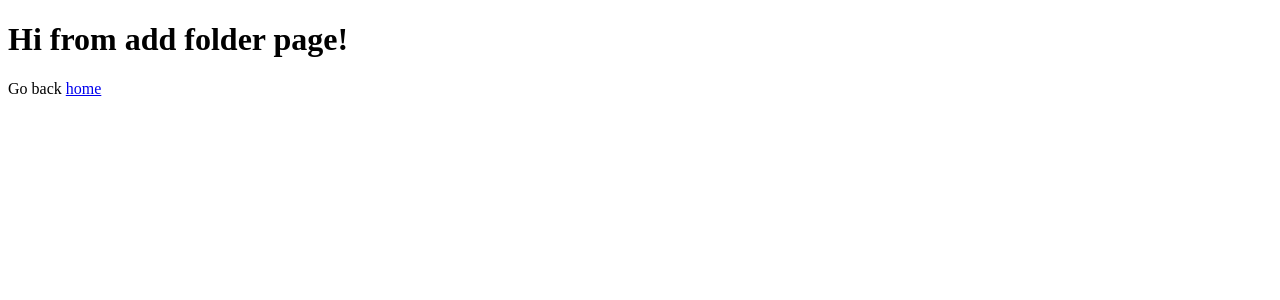
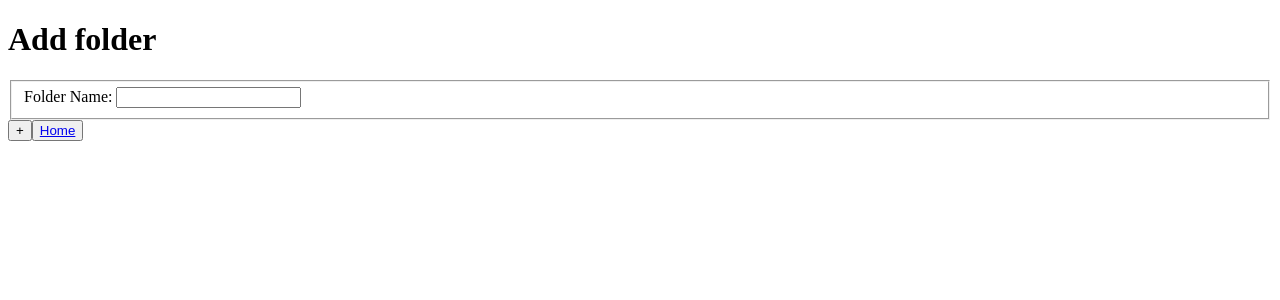
Before and after one commit to Mizakson/file-uploader-frontend, a React (Vite) app: page /add-folder in a window 1280 px wide. Shown: the top 300 px of the page. Built offline with nearby package versions, Linux system fonts and the light colour scheme; no server answers.

Commit message:
Create most of AddFolder page, need to fix prisma submission error

```diff
--- a/src/pages/AddFolder.jsx
+++ b/src/pages/AddFolder.jsx
@@ -1,10 +1,92 @@
-import { Link } from "react-router-dom"
+import React, { useState } from "react"
+import { Link, useNavigate } from "react-router-dom"
+import { useAuth } from "../contexts/AuthContext"
 
 function AddFolder() {
+
+    // newFolder, user.id
+
+    const [error, setError] = useState(null)
+    const [loading, setLoading] = useState(false)
+    const [folderName, setFolderName] = useState("")
+
+    const { user } = useAuth()
+    const navigate = useNavigate()
+
+    console.log(user)
+
+    const API_URL = import.meta.env.VITE_API_URL
+
+    const token = localStorage.getItem('token')
+
+    const cleanToken = token ? token.trim() : null
+
+    const handleSubmit = async (e) => {
+        e.preventDefault()
+        setError(null)
+        setLoading(true)
+
+        let response
+        let responseData
+
+        try {
+            response = await fetch(`${API_URL}/api/login`, {
+                method: "POST",
+                headers: {
+                    "Content-Type": "application/json",
+                    "Authorization": `Bearer ${cleanToken}`
+                },
+                body: JSON.stringify({ newFolder: folderName, id: user.id, })
+            })
+
+            if (!response.ok) {
+                let errorData
+                try {
+                    errorData = await response.json()
+                } catch (e) {
+                    console.error(`Failed to parse error response body (Status ${response.status}): `, e)
+                    throw new Error(`HTTP Error, status: ${response.status}`)
+                }
+
+                const serverErrorMessage = errorData.message || errorData.error || `HTTP Error, status: ${response.status}`
+                throw new Error(serverErrorMessage)
+            }
+
+            responseData = await response.json()
+            console.log(responseData)
+            navigate('/')
+        } catch (err) {
+            console.error("Folder creation failed: ", err.message)
+            setError(err.message)
+        } finally {
+            setLoading(false)
+        }
+    }
+
     return (
         <div className="add-folder-page-container">
-            <h1>Hi from add folder page!</h1>
-            <p>Go back <Link to='/'>home</Link></p>
+            <h1>Add folder</h1>
+            <form onSubmit={handleSubmit}>
+                {error && (
+                    <p className="error-msg" style={{ color: "red" }}>{error}</p>
+                )}
+                <div className="fields">
+                    <fieldset>
+                        <label htmlFor="newFolder">Folder Name: </label>
+                        <input
+                            type="text"
+                            name="newFolder"
+                            id="newFolder"
+                            value={folderName}
+                            onChange={(e) => setFolderName(e.target.value)}
+                            disabled={loading}></input>
+                    </fieldset>
+                </div>
+                <div className="form-btns">
+                    <button type="submit" disabled={loading}>{loading ? 'Adding folder...' : '+'}</button>
+                    <button><Link to='/'>Home</Link></button>
+                </div>
+            </form>
         </div>
     )
 }
```
